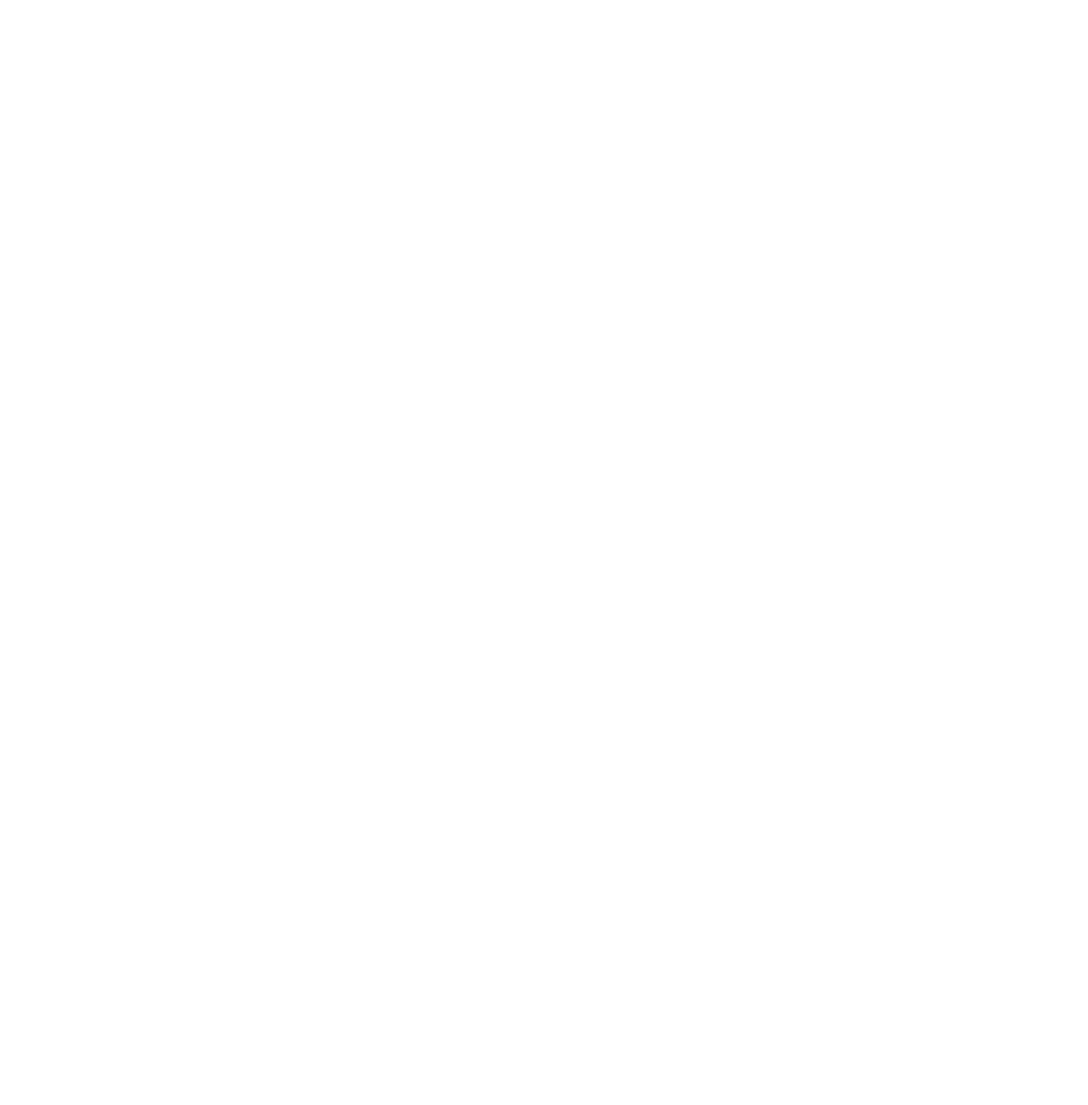
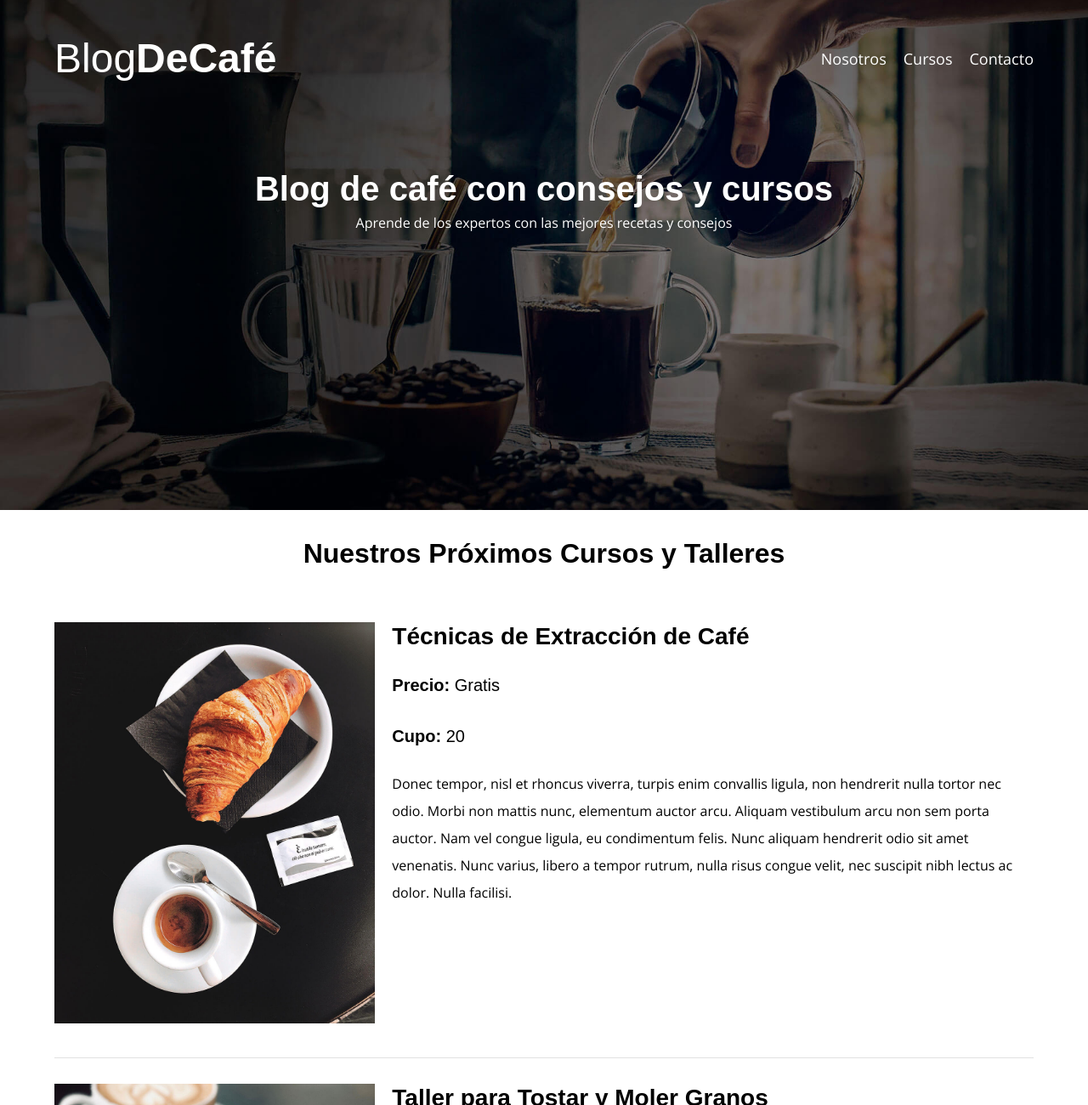
Before and after one commit to jbolanosa/blogdecafe, a plain HTML site: page cursos.html in a window 1280 px wide. Shown: the top 1300 px of the page at 85% size. Before the commit the page ends 800 px from the top, so only its background shows below. Drawn offline with nearby package versions, Linux system fonts and the light colour scheme.

Commit message:
pagina cursos creada

```diff
--- a/css/style.css
+++ b/css/style.css
@@ -191,17 +191,21 @@ img {
     margin-bottom: 0;
 }
 
-.widget-curso__label {
+.widget-curso__label,
+.curso__label {
     font-family: var(--fuenteHeading);
     font-weight: bold;
 }
 
-.widget-curso__info {
+.widget-curso__info,
+.curso__info {
     font-weight: normal;
 }
 
 .widget-curso__info,
-.widget-curso__label {
+.widget-curso__label,
+.curso__info,
+.curso__label {
     font-size: 2rem;
 }
 
@@ -219,3 +223,20 @@ img {
     }
 
 }
+
+.curso {
+    padding: 3rem 0;
+    border-bottom: 1px solid var(--claro);
+}
+
+.curso:last-of-type {
+    border: none;
+}
+
+@media (min-width: 768px) {
+    .curso {
+        display: grid;
+        grid-template-columns: 1fr 2fr;
+        column-gap: 2rem;
+    }
+}
--- a/cursos.html
+++ b/cursos.html
@@ -0,0 +1,134 @@
+<!DOCTYPE html>
+<html lang="en">
+
+<head>
+    <meta charset="UTF-8">
+    <meta name="viewport" content="width=device-width, initial-scale=1.0">
+    <link rel="preload" href="css/normalize.css" as="style">
+    <link rel="stylesheet" href="css/normalize.css">
+    <link rel="preconnect" href="https://fonts.googleapis.com">
+    <link rel="preconnect" href="https://fonts.gstatic.com" crossorigin>
+    <link
+        href="https://fonts.googleapis.com/css2?family=Krub:wght@400;700&family=Open+Sans:ital,wght@0,300..800;1,300..800&display=swap"
+        rel="stylesheet">
+    <link rel="preload" href="css/style.css" as="style">
+    <link rel="stylesheet" href="css/style.css">
+    <title>Blog de café</title>
+</head>
+
+<body>
+    <header class="header">
+        <div class="contenedor">
+            <div class="barra">
+                <a class="logo" href="index.html">
+                    <h1 class="logo__nombre no-margin centrar-texto">Blog<span class="logo__bold">DeCafé</span></h1>
+                </a>
+
+                <nav class="navegacion">
+                    <a href="nosotros.html" class="navegacion__enlace">Nosotros</a>
+                    <a href="cursos.html" class="navegacion__enlace">Cursos</a>
+                    <a href="contacto.html" class="navegacion__enlace">Contacto</a>
+                </nav>
+            </div>
+        </div>
+
+        <div class="header__texto">
+            <h2 class="no-margin">Blog de café con consejos y cursos</h2>
+            <p class="no-margin">Aprende de los expertos con las mejores recetas y consejos</p>
+
+        </div>
+    </header>
+    <div class="contenedor">
+        <h3 class="centrar-texto">Nuestros Próximos Cursos y Talleres</h3>
+
+        <div class="curso">
+            <div class="curso__imagen">
+                <img src="img/curso1.jpg" alt="Imagen del curso">
+            </div>
+
+            <div class="curso__informacion">
+                <h4 class="no-margin">Técnicas de Extracción de Café</h4>
+                <p class="curso__label"> Precio:
+                    <span class="curso__info">Gratis</span>
+                </p>
+                <p class="curso__label"> Cupo:
+                    <span class="curso__info">20</span>
+                </p>
+                <p class="curso__descripcion">
+                    Donec tempor, nisl et rhoncus viverra, turpis enim convallis ligula, non hendrerit nulla tortor nec
+                    odio. Morbi non mattis nunc, elementum auctor arcu. Aliquam vestibulum arcu non sem porta auctor.
+                    Nam vel congue ligula, eu condimentum felis. Nunc aliquam hendrerit odio sit amet venenatis. Nunc
+                    varius, libero a tempor rutrum, nulla risus congue velit, nec suscipit nibh lectus ac dolor. Nulla
+                    facilisi.
+                </p>
+            </div> <!--.curso__informacion-->
+
+        </div> <!--.curso-->
+
+        <div class="curso">
+            <div class="curso__imagen">
+                <img src="img/curso2.jpg" alt="Imagen del curso">
+            </div>
+
+            <div class="curso__informacion">
+                <h4 class="no-margin">Taller para Tostar y Moler Granos</h4>
+                <p class="curso__label"> Precio:
+                    <span class="curso__info">Gratis</span>
+                </p>
+                <p class="curso__label"> Cupo:
+                    <span class="curso__info">20</span>
+                </p>
+                <p class="curso__descripcion">
+                    Donec tempor, nisl et rhoncus viverra, turpis enim convallis ligula, non hendrerit nulla tortor nec
+                    odio. Morbi non mattis nunc, elementum auctor arcu. Aliquam vestibulum arcu non sem porta auctor.
+                    Nam vel congue ligula, eu condimentum felis. Nunc aliquam hendrerit odio sit amet venenatis. Nunc
+                    varius, libero a tempor rutrum, nulla risus congue velit, nec suscipit nibh lectus ac dolor. Nulla
+                    facilisi.
+                </p>
+            </div> <!--.curso__informacion-->
+
+        </div> <!--.curso-->
+
+        <div class="curso">
+            <div class="curso__imagen">
+                <img src="img/curso3.jpg" alt="Imagen del curso">
+            </div>
+
+            <div class="curso__informacion">
+                <h4 class="no-margin">4 Recetas de Café para Principiantes</h4>
+                <p class="curso__label"> Precio:
+                    <span class="curso__info">Gratis</span>
+                </p>
+                <p class="curso__label"> Cupo:
+                    <span class="curso__info">20</span>
+                </p>
+                <p class="curso__descripcion">
+                    Donec tempor, nisl et rhoncus viverra, turpis enim convallis ligula, non hendrerit nulla tortor nec
+                    odio. Morbi non mattis nunc, elementum auctor arcu. Aliquam vestibulum arcu non sem porta auctor.
+                    Nam vel congue ligula, eu condimentum felis. Nunc aliquam hendrerit odio sit amet venenatis. Nunc
+                    varius, libero a tempor rutrum, nulla risus congue velit, nec suscipit nibh lectus ac dolor. Nulla
+                    facilisi.
+                </p>
+            </div> <!--.curso__informacion-->
+
+        </div> <!--.curso-->
+    </div>
+
+    <footer class="footer">
+        <div class="contenedor">
+            <div class="barra">
+                <a class="logo" href="index.html">
+                    <h1 class="logo__nombre no-margin centrar-texto">Blog<span class="logo__bold">DeCafé</span></h1>
+                </a>
+
+                <nav class="navegacion">
+                    <a href="nosotros.html" class="navegacion__enlace">Nosotros</a>
+                    <a href="cursos.html" class="navegacion__enlace">Cursos</a>
+                    <a href="contacto.html" class="navegacion__enlace">Contacto</a>
+                </nav>
+            </div>
+        </div>
+    </footer>
+</body>
+
+</html>
```
